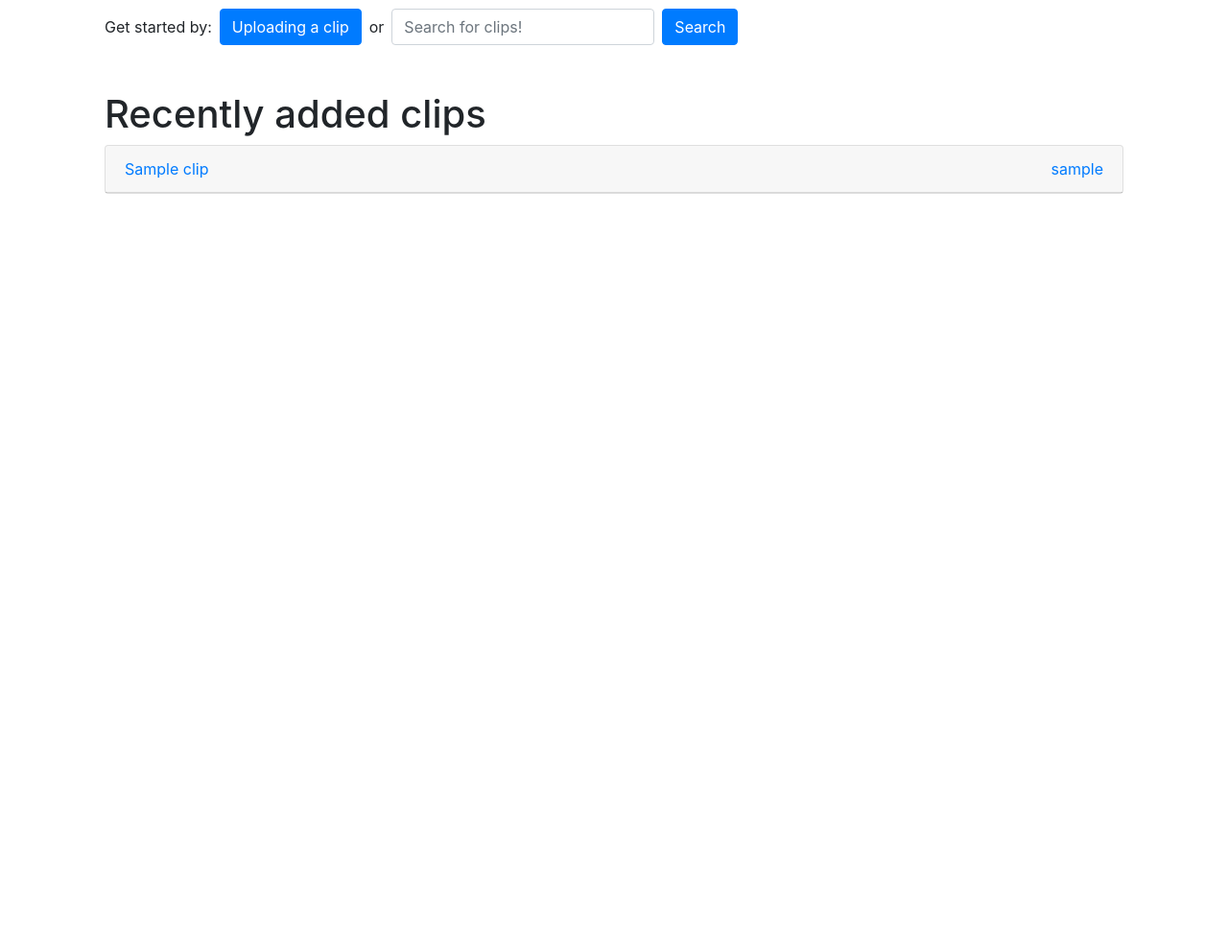
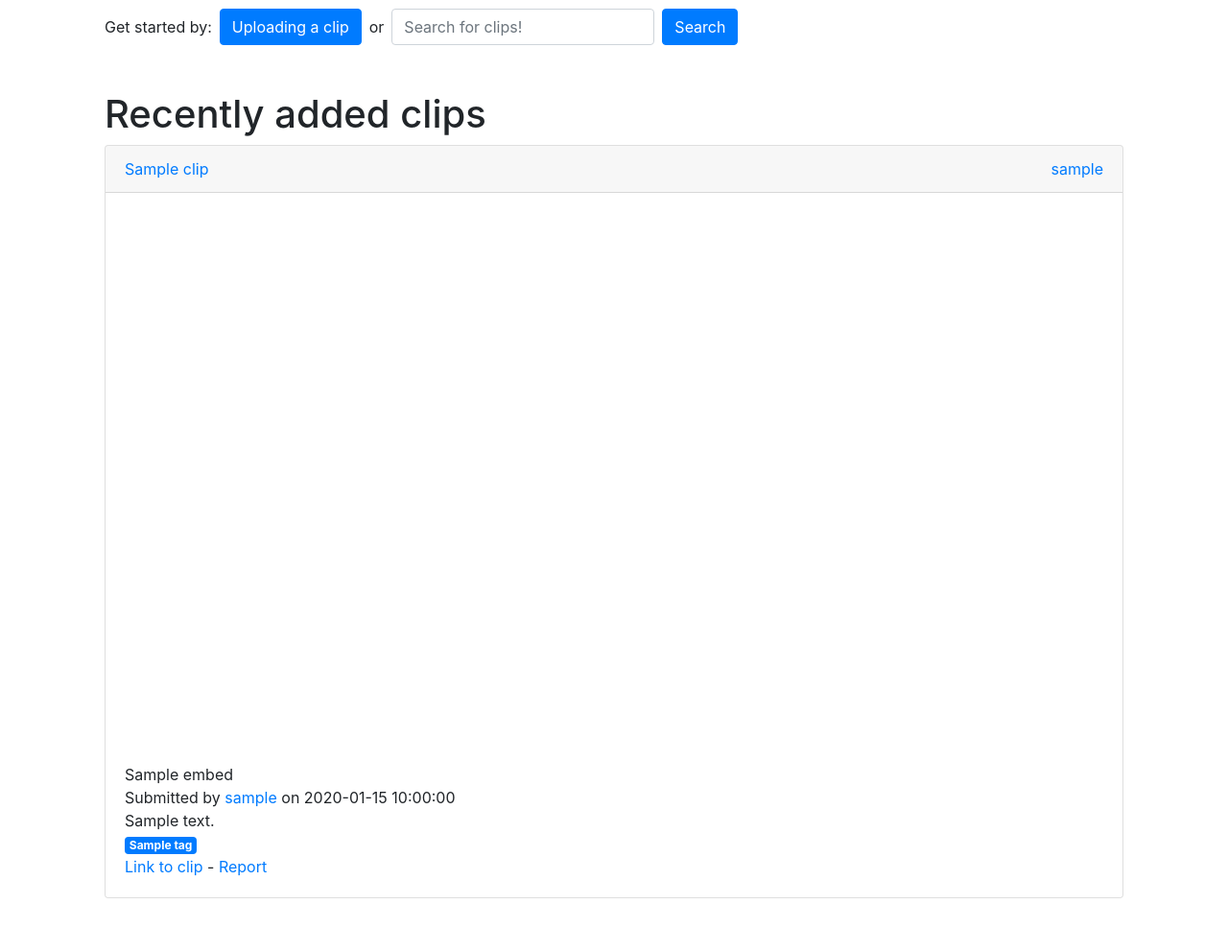
Before and after one commit to Krankdud/speedtech, a Flask app: template speeddb/templates/index.html in a window 1280 px wide. Shown: the part 259-1251 px from the top of the page at 96% size. Before the commit the page ends 461 px from the top, so only its background shows below. Run offline with Flask 2, Linux system fonts and the light colour scheme; the template is opened without the code that fills it: most values are stand-ins (such as "Sample title", 1, 10 or a date in 2020); data that the repository does not hold is empty; parts of the project's set-up code (start-up, migrations or seed data) failed here and were passed over; some libraries are stand-ins or nearby versions.

Commit message:
Show first clip on the index page

```diff
--- a/speeddb/templates/index.html
+++ b/speeddb/templates/index.html
@@ -15,6 +15,6 @@
 </div>
 <h1>Recently added clips</h1>
 {% for clip in clips %}
-    {{ search_result(clip, loop.index) }}
+    {{ search_result(clip, loop.index, show=loop.first) }}
 {% endfor %}
 {% endblock %}
--- a/speeddb/templates/search/result.html
+++ b/speeddb/templates/search/result.html
@@ -1,4 +1,4 @@
-{% macro search_result(clip, loop_index, show_user=true) -%}
+{% macro search_result(clip, loop_index, show=false, show_user=true) -%}
     <div class="card mb-2">
         <div class="card-header" id="heading{{ loop_index }}">
             <div class="row">
@@ -14,7 +14,7 @@
                 {% endif %}
             </div>
         </div>
-        <div id="collapse{{ loop_index }}" class="collapse" aria-labelledby="heading{{ loop_index }}">
+        <div id="collapse{{ loop_index }}" class="collapse{% if show %} show{% endif %}" aria-labelledby="heading{{ loop_index }}">
             <div class="card-body">
                 <div class="search-embed embed-responsive embed-responsive-16by9">
                     {{ clip.embed }}
```
